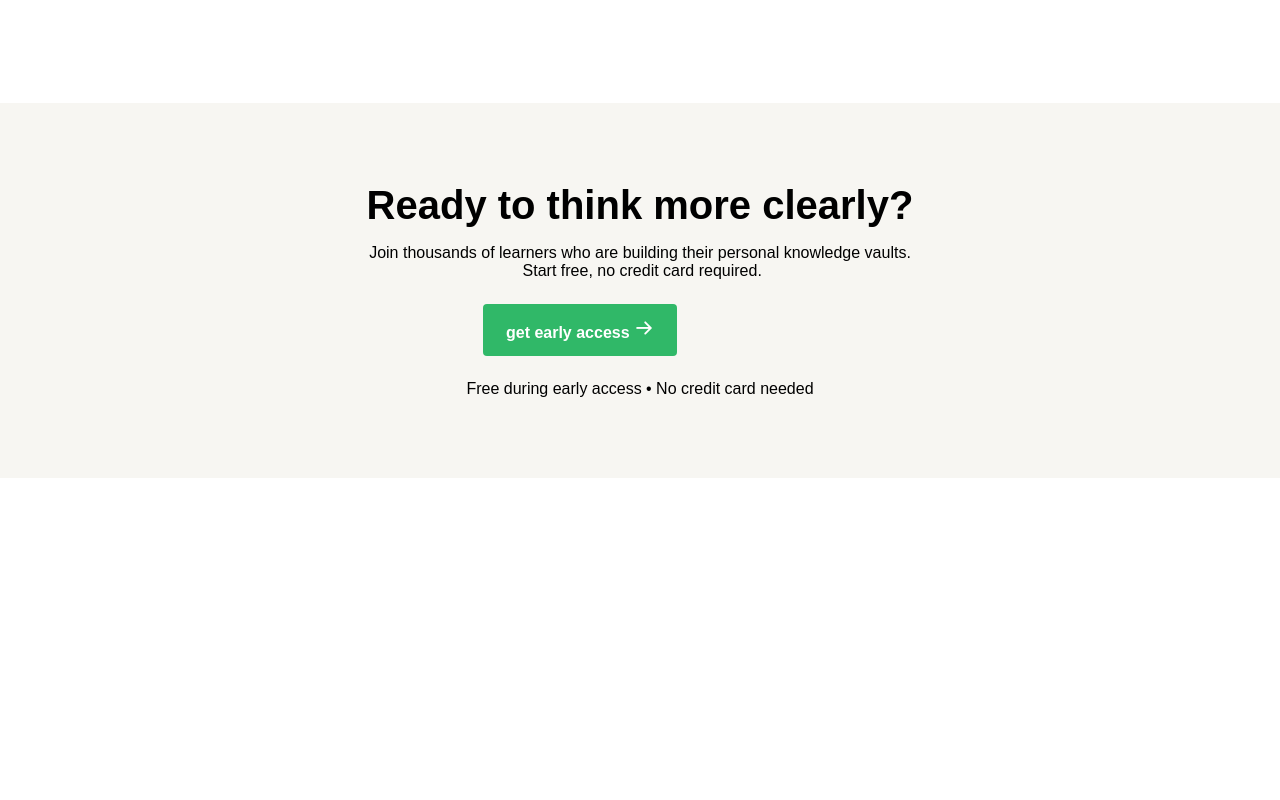
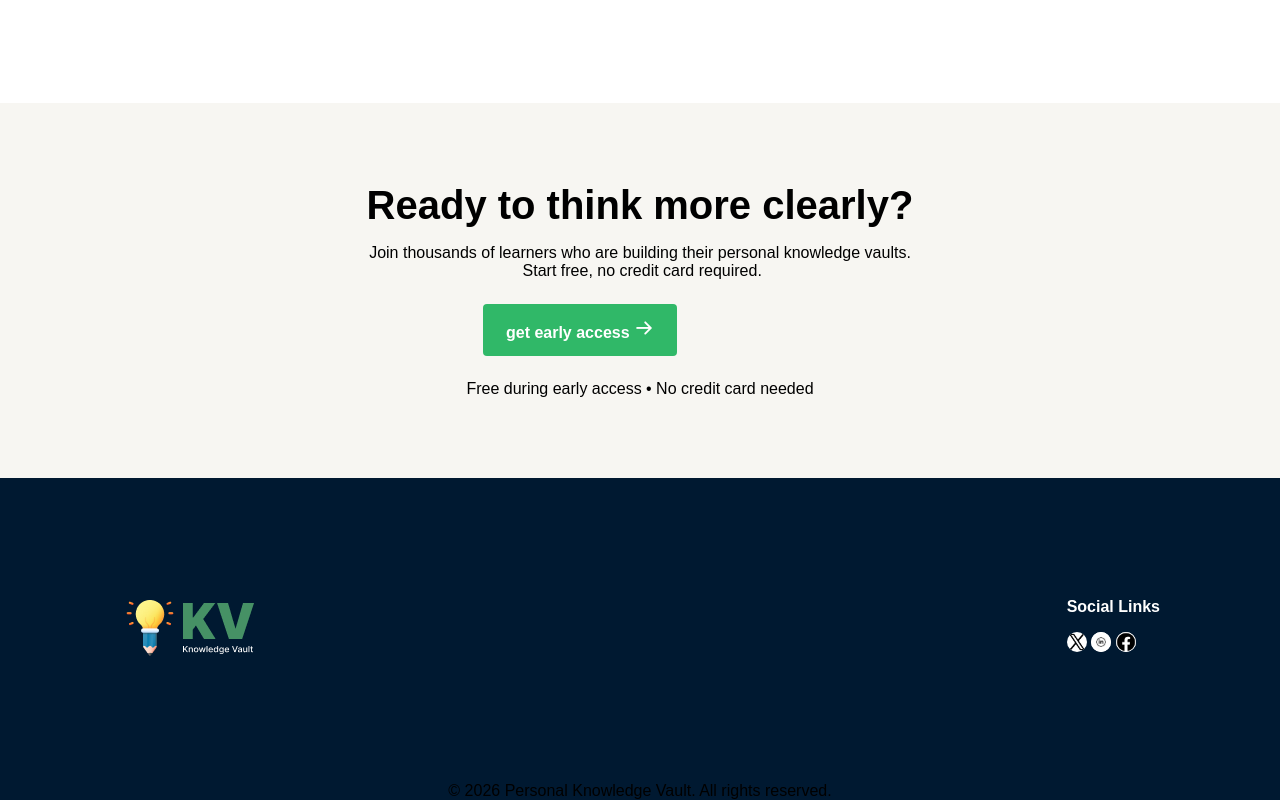
Before and after one commit to Turjopro/assigment1, a plain HTML site: page index.html in a window 1280 px wide. Shown: the part 2003-2803 px from the top of the page. Before the commit the page ends 2481 px from the top, so only its background shows below. Drawn offline with Linux system fonts and the light colour scheme.

Commit message:
all the website is done

```diff
--- a/index.html
+++ b/index.html
@@ -116,6 +116,23 @@
         </section>
     </main>
 
+    <footer>
+        <div class="footer-section">
+            <div>
+                <img src="./assets/logo-footer.png" alt="">
+            </div>
+            <div>
+                <h4 class="footer-title">Social Links</h4>
+                <img class="logo" src="./assets/twitter.png" alt="">
+                <img class="logo" src="./assets/linkedin.avif" alt="">
+                <img class="logo" src="./assets/facebook.png" alt="">
+            </div>
+        </div>
+        <p class="end-text">© 2026 Personal Knowledge Vault. All rights reserved.</p>
+
+
+    </footer>
+
 </body>
 
 </html>
--- a/style.css
+++ b/style.css
@@ -242,3 +242,29 @@ font-weight: 400;
     border: none;
     color: #fff;
 }
+
+.logo{
+    width: 20px;
+height: 20px;
+background-color: #fff;
+border-radius: 50%;
+}
+
+footer{
+    background-color: rgba(0, 25, 49, 1);
+}
+
+.footer-section{
+    display: flex;
+    justify-content: space-between;
+    padding: 120px;
+}
+
+.footer-title{
+    color: #fff;
+    margin-bottom: 16px ;
+}
+
+.end-text{
+    text-align: center;
+}
```
Also changed, not shown: assets/facebook.png (added), assets/linkedin.avif (added), assets/twitter.png (added).
